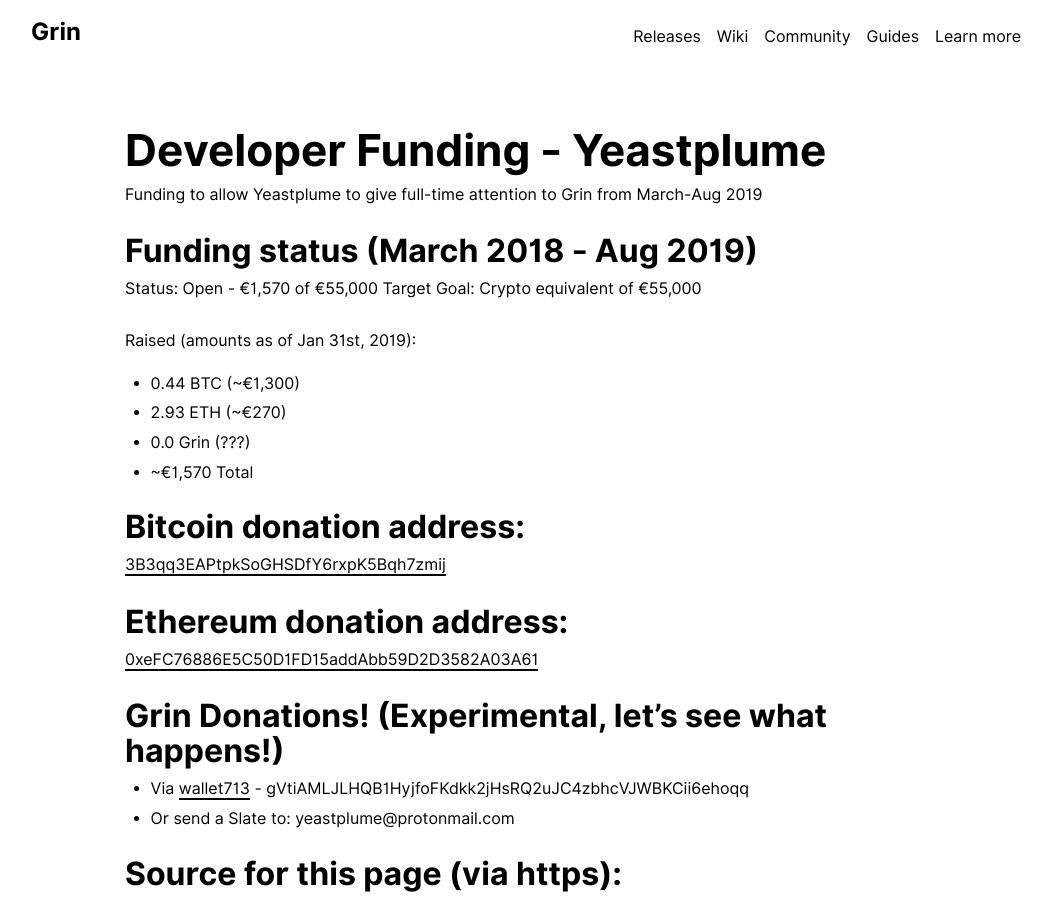
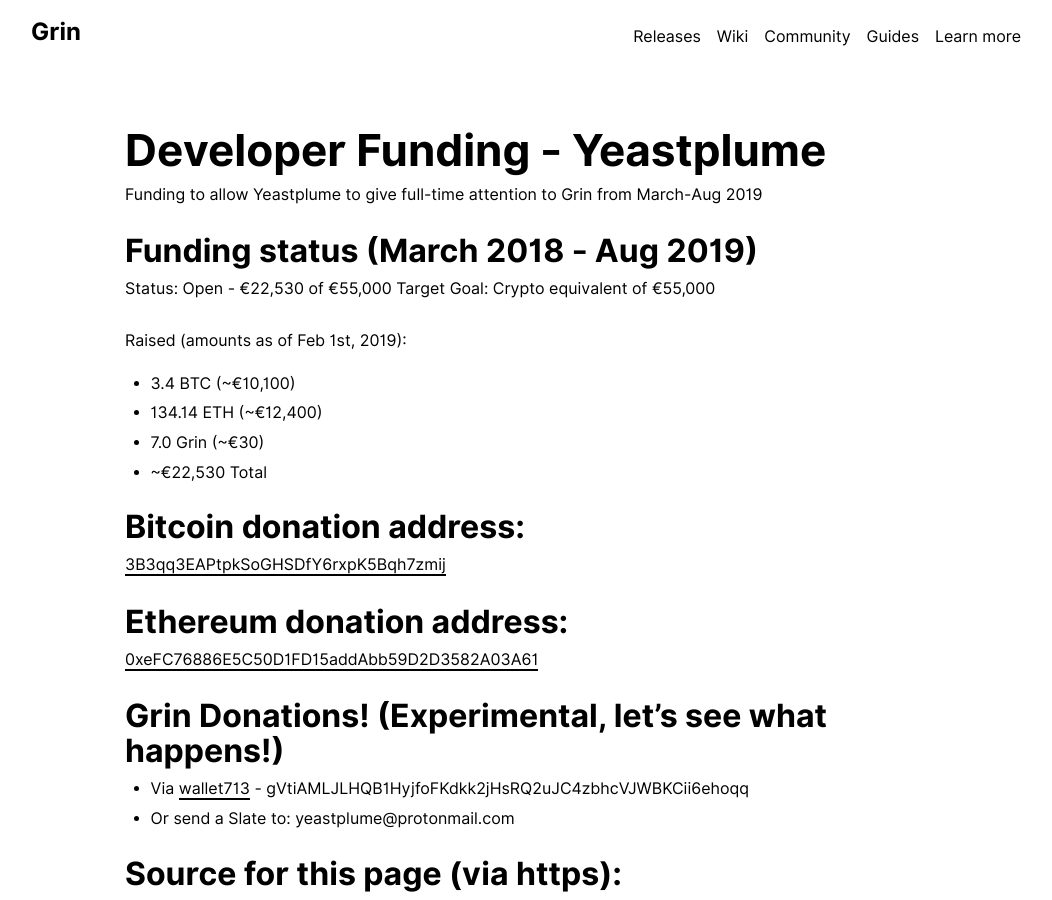
Before and after one commit to mimblewimble/site, a Jekyll site: the page built from yeastplume.md, in a window 1280 px wide and 900 px high. Shown: the whole window, without its empty margins (113-1165 px from the left). Built offline with Jekyll 4.4.1, drawn with Linux system fonts in a browser that asks for light colours; nearby versions of some CDN libraries; our own code applies the rules of GitHub Pages for plain Markdown files.

Commit message:
funding update

```diff
--- a/yeastplume.md
+++ b/yeastplume.md
@@ -8,15 +8,15 @@
 
 ## Funding status (March 2018 - Aug 2019)
 
-Status: Open - €1,570 of €55,000 Target
+Status: Open - €22,530 of €55,000 Target
 Goal: Crypto equivalent of €55,000
 
-Raised (amounts as of Jan 31st, 2019):
+Raised (amounts as of Feb 1st, 2019):
 
-- 0.44 BTC (~€1,300)
-- 2.93 ETH (~€270)
-- 0.0 Grin (???)
-- ~€1,570 Total
+- 3.4 BTC (~€10,100)
+- 134.14 ETH (~€12,400)
+- 7.0 Grin (~€30)
+- ~€22,530 Total
 
 ## Bitcoin donation address:
 [3B3qq3EAPtpkSoGHSDfY6rxpK5Bqh7zmij](https://blockchain.info/address/3B3qq3EAPtpkSoGHSDfY6rxpK5Bqh7zmij)
```
Also changed, not shown: funding.md (+1 -1 lines).
